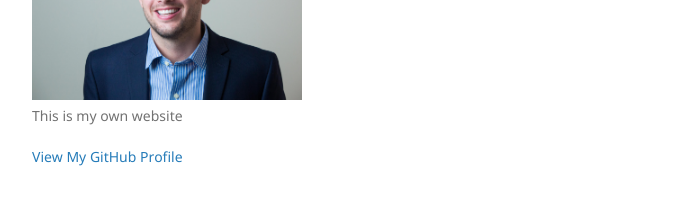
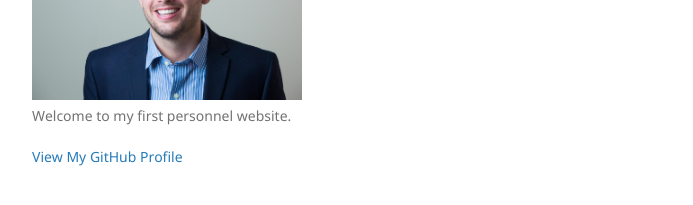
Before and after one commit to patrickrfisher/patrickrfisher.github.io, a Jekyll site: the page built from another-page.md, in a window 1280 px wide. Shown: the part 189-394 px from the top of the page, without its empty margins (178-871 px from the left). Built offline with Jekyll 4.4.1, drawn with Linux system fonts in a browser that asks for light colours; our own code applies the rules of GitHub Pages for plain Markdown files.

```diff
--- a/_config.yml
+++ b/_config.yml
@@ -1,6 +1,6 @@
 title: Patrick Fisher
 logo: /assets/img/PatrickFisher1.jpg
-description: This is my own website
+description: Welcome to my first personnel website.
 show_downloads: false
 google_analytics:
 theme: jekyll-theme-minimal
```
